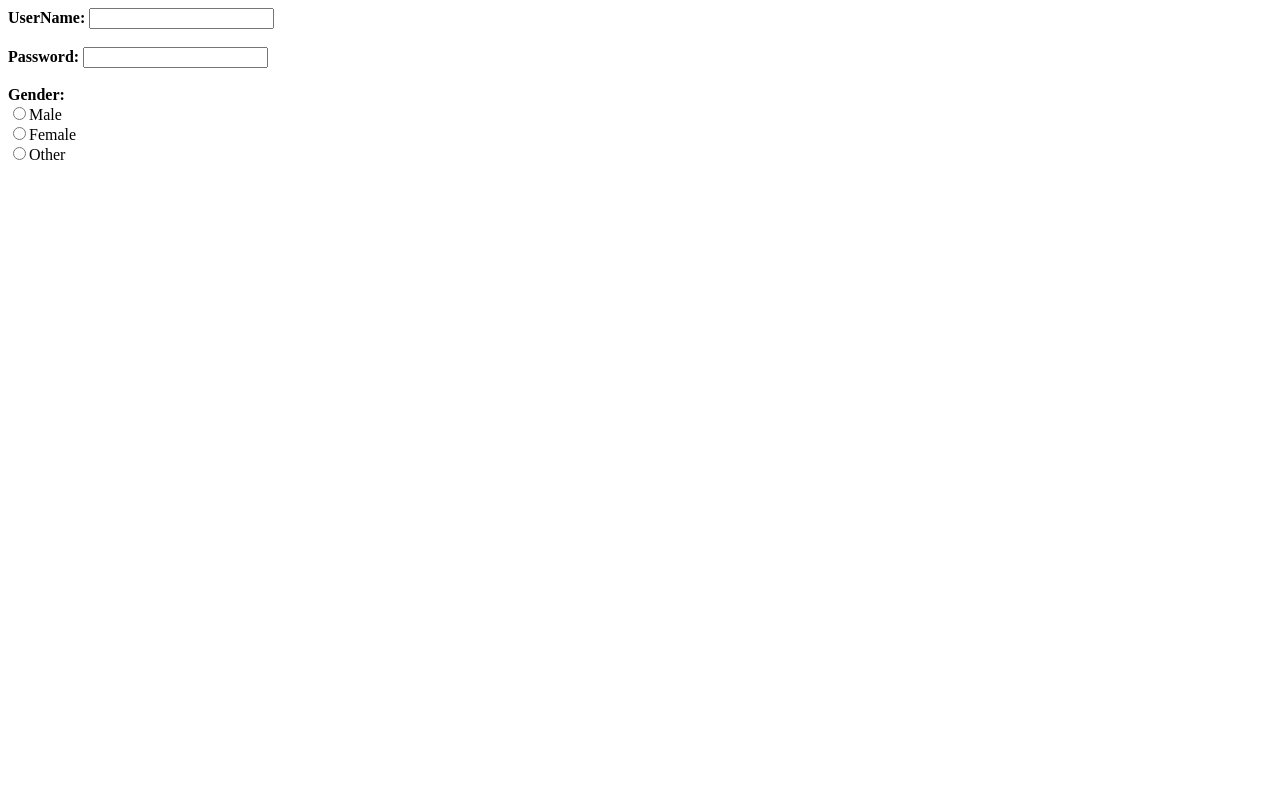
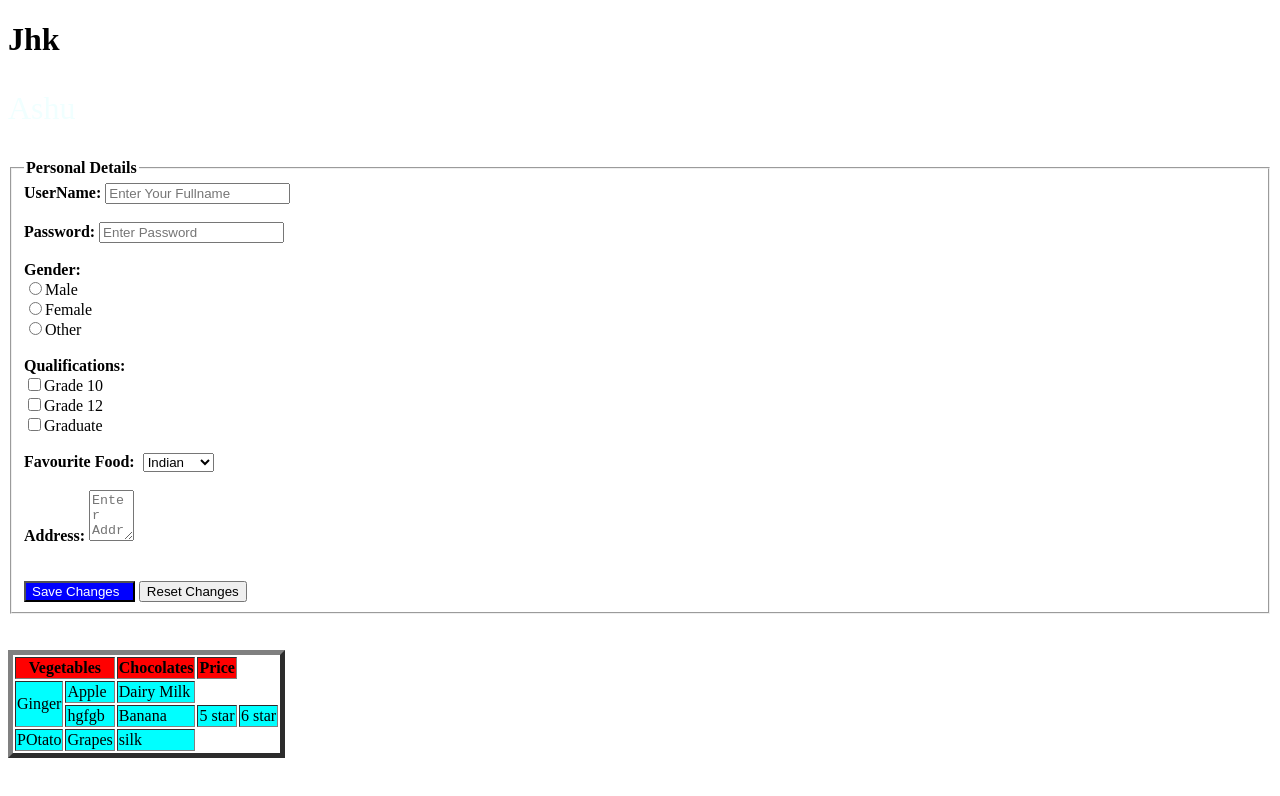
Before and after one commit to CodingReaper/KRS-WEB-DEVELOPMENT, a plain HTML site: page new.html in a window 1280 px wide. Drawn offline with Linux system fonts and the light colour scheme.

Commit message:
Modified

```diff
--- /dev/null
+++ b/Cascading.css
@@ -0,0 +1,29 @@
+#R{
+    color:brown;
+}
+#Q{
+    color:black;
+}
+
+body{
+    background-color:white;
+}
+p{
+    color:azure;
+    font-size: xx-large;
+}
+.c1{
+    color:purple;
+}
+.c2{
+    color:maroon;
+}
+div p{
+    color:greenyellow;
+}
+div > p{
+    color:aqua;
+}
+div section p{
+    color:blueviolet;
+}
--- /dev/null
+++ b/Cascading.html
@@ -0,0 +1,34 @@
+<!DOCTYPE html>
+<html lang="en">
+<head>
+    <meta charset="UTF-8">
+    <meta http-equiv="X-UA-Compatible" content="IE=edge">
+    <meta name="viewport" content="width=device-width, initial-scale=1.0">
+    <title>Document</title>
+    <!-- <style>
+        h1{
+            color: aqua;
+        }
+        body{
+            background-color: black;
+        }
+    </style> -->
+    <link rel="stylesheet" href="Cascading.css">
+</head>
+<body>
+    <h1 id="R">Ashu</h1>
+    <h1 id="Q">hhh</h1>
+    <h2 class="c1">UUU</h2>
+    <h2 class="c2">VVV</h2>
+    <h2 class="c1">www</h2>
+    <div>
+        <p>Ahudu</p>
+        <p>hgsfgsf</p>
+        <section>
+            <p>Jopnjgdg</p>
+        </section>
+        <p>utdfbadj</p>
+    </div>
+    <a href="https://devdocs.io/" style="font-size:xx-large;">Link</a>
+</body>
+</html>
--- a/new.html
+++ b/new.html
@@ -6,6 +6,7 @@
     <meta http-equiv="X-UA-Compatible" content="IE=edge">
     <meta name="viewport" content="width=device-width, initial-scale=1.0">
     <title>Document</title>
+    <link rel="stylesheet" href="Cascading.css">
 </head>
 
 <body>
@@ -40,20 +41,74 @@
         <dt>Ashu</dt>
         <dd>Is a Good Man</dd>
     </dl> -->
+
+    <h1>Jhk</h1>
+    <p>Ashu</p>
     <form action="">
+        <fieldset>
+            <legend><b>Personal Details</b></legend>
             <label for="name"><b>UserName:</b></label>
-        <input type="text" id="name">
+            <input type="text" id="name" placeholder="Enter Your Fullname">
             <br>
             <br>
+
             <label for="passwords"><b>Password:</b></label>
-        <input type="password" id="passwords">
+            <input type="password" id="passwords" placeholder="Enter Password" required>
             <br><br>
+
             <b>Gender:</b>
             <br>
-        <input type="radio" name="gender"/>Male<br>
-        <input type="radio" name="gender"/>Female<br>
-        <input type="radio" name="gender"/>Other
+            <input type="radio" name="gender" />Male<br>
+            <input type="radio" name="gender" />Female<br>
+            <input type="radio" name="gender" />Other<br><br>
+
+            <b>Qualifications:</b>
+            <br>
+            <input type="checkbox" name="education" />Grade 10<br>
+            <input type="checkbox" name="education" />Grade 12<br>
+            <input type="checkbox" name="education" />Graduate<br><br>
+
+            <label for="Food"><b>Favourite Food:&nbsp</b></label>
+            <select id="Food">
+                <option value="1">Indian</option>
+                <option value="2">Chinese</option>
+                <option value="3">Thai</option>
+            </select><br><br>
+
+            <label for="addr"><b>Address:</b></label>
+            <textarea id="addr" rows="3" cols="3" placeholder="Enter Address Here" required></textarea><br><br><br>
+            <button type="submit" style="color:white;background-color: blue;" onclick="alert('Warning')">Save
+                Changes&nbsp&nbsp</button>
+            <button type="reset" onclick="alert('Data Would BE')">Reset Changes</button>
+        </fieldset>
     </form>
+    <br><br>
+    <table border="5">
+        <tr bgcolor="red">
+            <th colspan="2">Vegetables</th>
+            <th>Chocolates</th>
+            <th>Price</th>
+        </tr>
+        <tr bgcolor="cyan">
+            <td rowspan="2">Ginger</td>
+            <td>Apple</td>
+            <td>Dairy Milk</td>
+        </tr>
+        <tr bgcolor="cyan">
+            <td>hgfgb</td>
+            <td>Banana</td>
+            <td>5 star</td>
+            <td>6 star
+
+
+            </td>
+        </tr>
+        <tr bgcolor="cyan">
+            <td>POtato</td>
+            <td>Grapes</td>
+            <td>silk</td>
+        </tr>
+    </table>
 </body>
 
 </html>
```
Also changed, not shown: Capture1.JPG (deleted), Capture2.JPG (deleted), Capture3.JPG (deleted), Capture4.JPG (deleted), 2 other files. Lines whose indentation alone changed are shown as unchanged.
